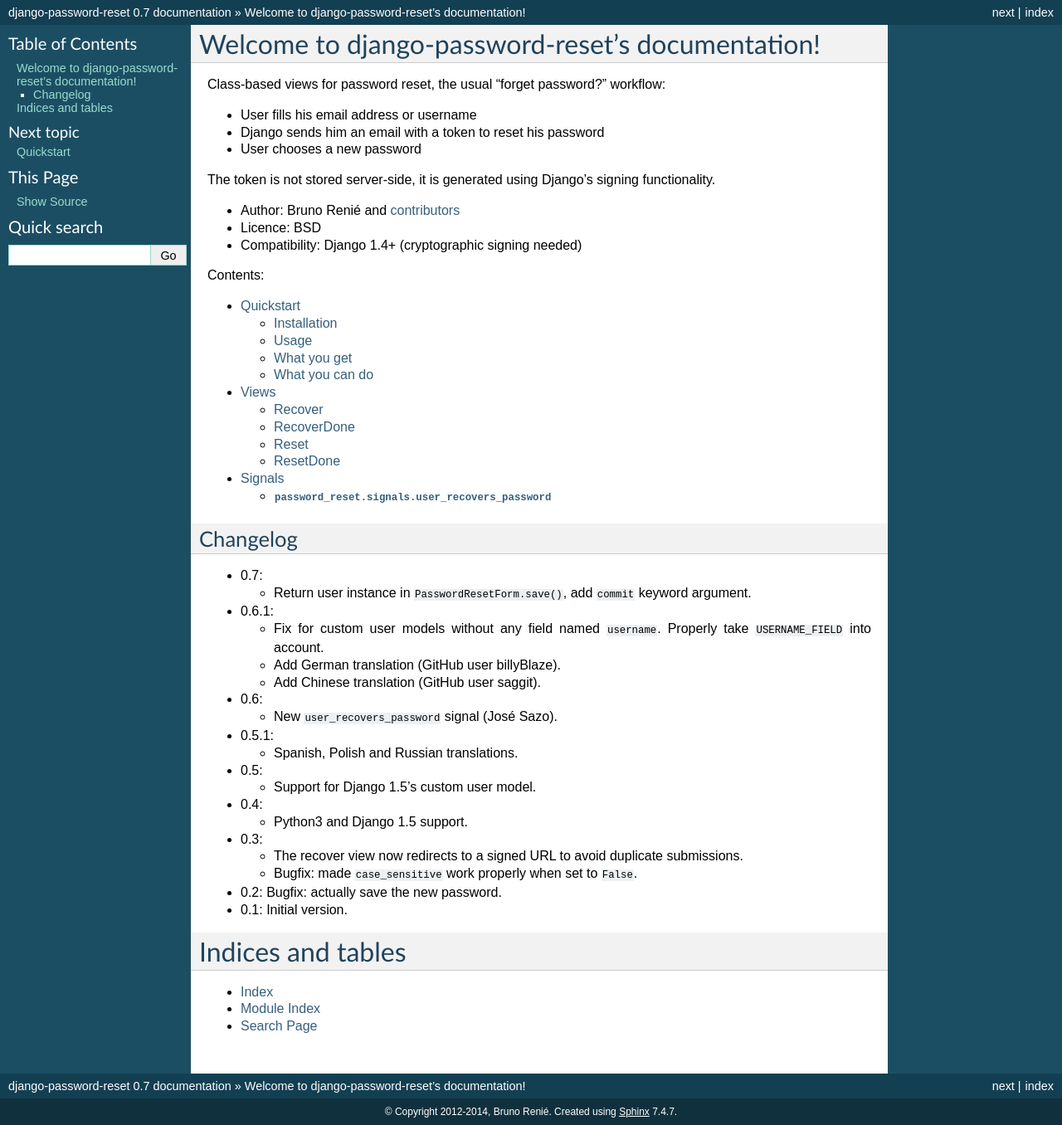
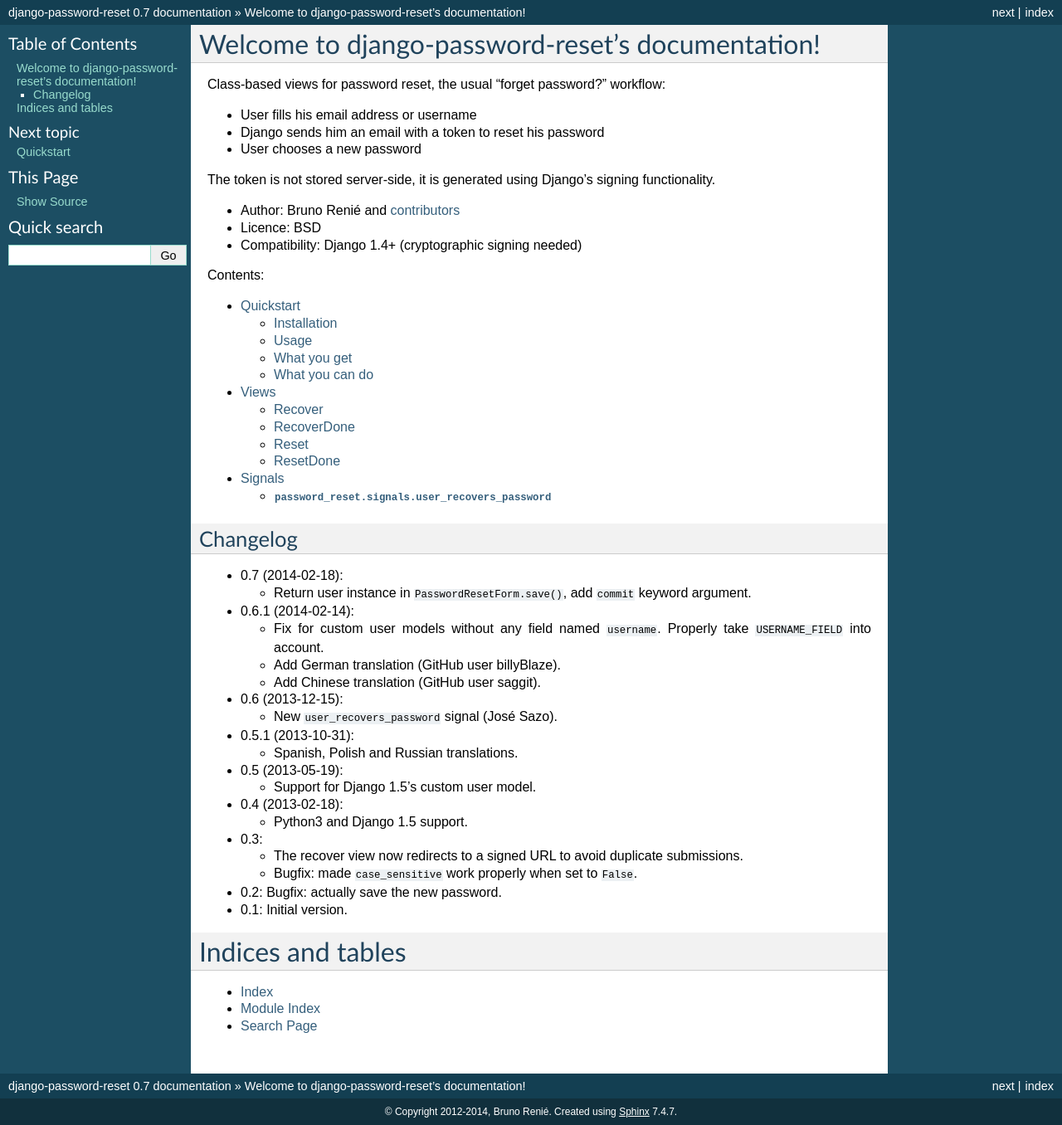
Before and after one commit to brutasse/django-password-reset, a Sphinx documentation site: the page built from docs/index.rst, in a window 1280 px wide. Shown: the whole page at 83% size. Built offline with Sphinx 7.4.7, drawn with Linux system fonts in a browser that asks for light colours.

Commit message:
Add dates to releases

```diff
--- a/docs/index.rst
+++ b/docs/index.rst
@@ -28,12 +28,12 @@
 Changelog
 ---------
 
-* 0.7:
+* 0.7 (2014-02-18):
 
   * Return user instance in ``PasswordResetForm.save()``, add ``commit``
     keyword argument.
 
-* 0.6.1:
+* 0.6.1 (2014-02-14):
 
   * Fix for custom user models without any field named ``username``.
     Properly take ``USERNAME_FIELD`` into account.
@@ -42,19 +42,19 @@
 
   * Add Chinese translation (GitHub user saggit).
 
-* 0.6:
+* 0.6 (2013-12-15):
 
   * New ``user_recovers_password`` signal (José Sazo).
 
-* 0.5.1:
+* 0.5.1 (2013-10-31):
 
   * Spanish, Polish and Russian translations.
 
-* 0.5:
+* 0.5 (2013-05-19):
 
   * Support for Django 1.5's custom user model.
 
-* 0.4:
+* 0.4 (2013-02-18):
 
   * Python3 and Django 1.5 support.
 
```
